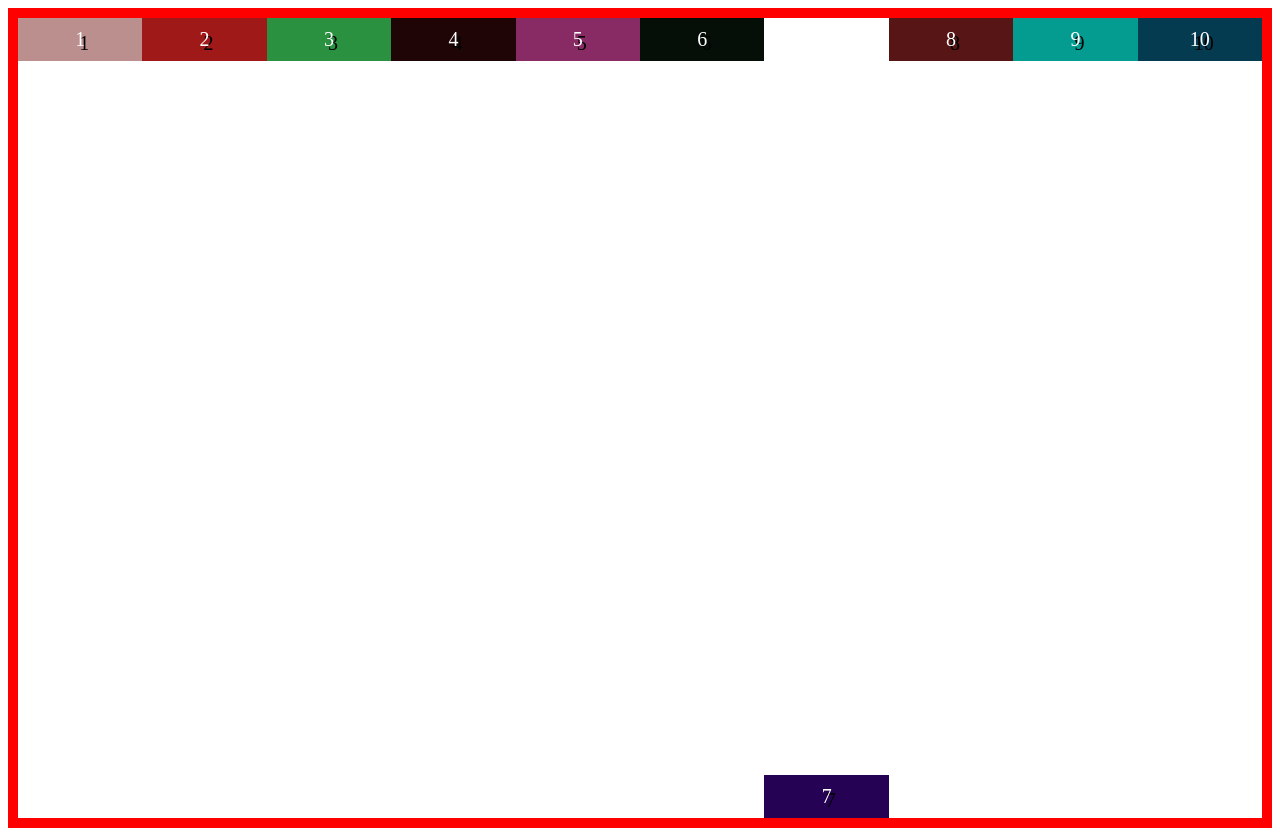
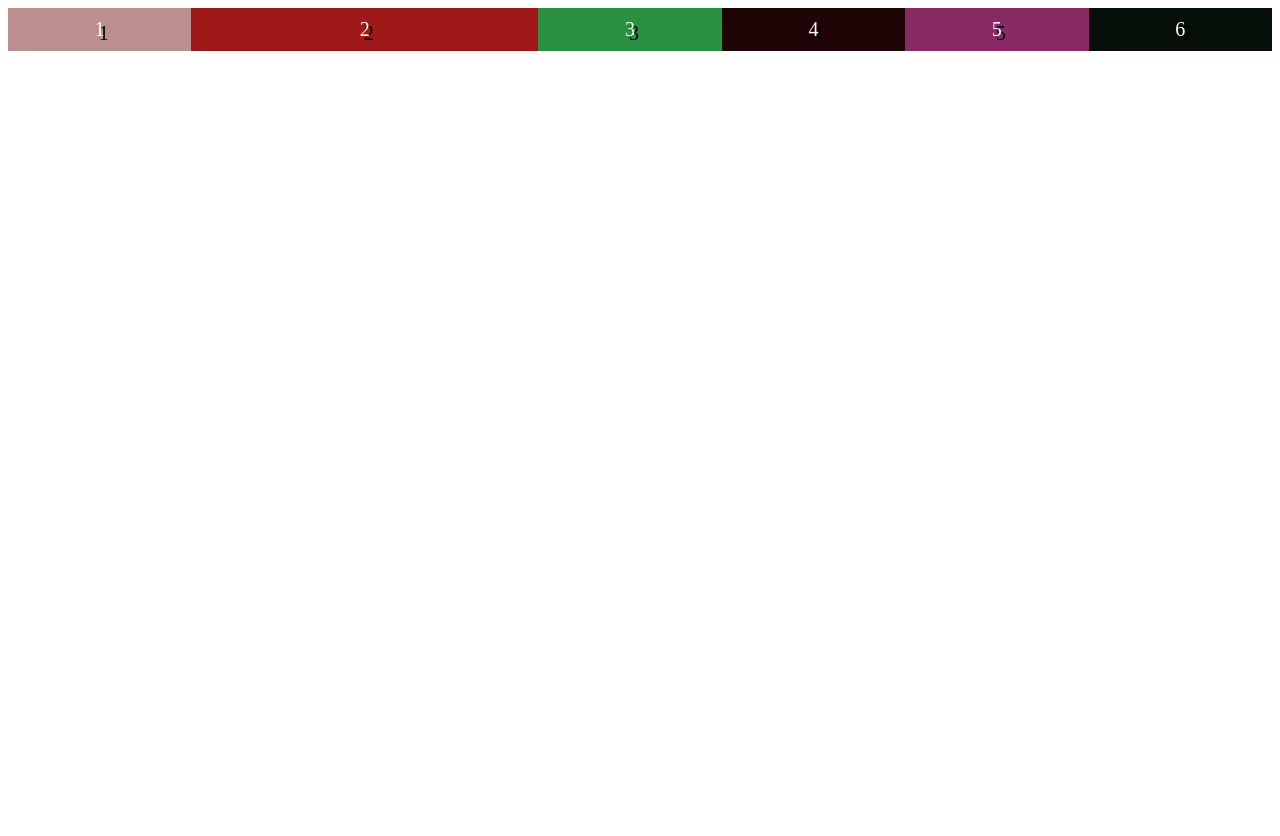
Before and after one commit to AyahElsayed/CSS-FlexBox, a plain HTML site: page index.html in a window 1280 px wide. After the commit the page ends 800 px from the top, so only its background shows below. Drawn offline with Linux system fonts and the light colour scheme.

Commit message:
Flexbox sizing with the flex property

```diff
--- a/index.html
+++ b/index.html
@@ -15,10 +15,7 @@
         <div class="box box4">4</div>
         <div class="box box5">5</div>
         <div class="box box6">6</div>
-        <div class="box box7">7</div>
-        <div class="box box8">8</div>
-        <div class="box box9">9</div>
-        <div class="box box10">10</div>
+
     </div>
 </body>
 </html>
--- a/style.css
+++ b/style.css
@@ -18,15 +18,15 @@
 
 .container{
     display: flex;
-    border: 10px solid red;
-    height: 100vh;
-    align-items: flex-start;
+
 }
 .box{
-    width: 400px;
+    flex: 1;
 }
-.box7{
-    align-self:flex-end;
+.box2{
+    flex: 2;
+    /* as well as there is extra space
+    this item have the double width  */
 }
 /* justify-content =>
         mean how are the items aligned on the main axis
@@ -57,3 +57,8 @@
   /* align-self =>
     applied to individual item and overwrite its value
    */
+
+   /* flex: 1 =>
+        when ther an extra space , boxes fill all the space and all have the same width
+        until other item take different no. of flex
+    */
```
